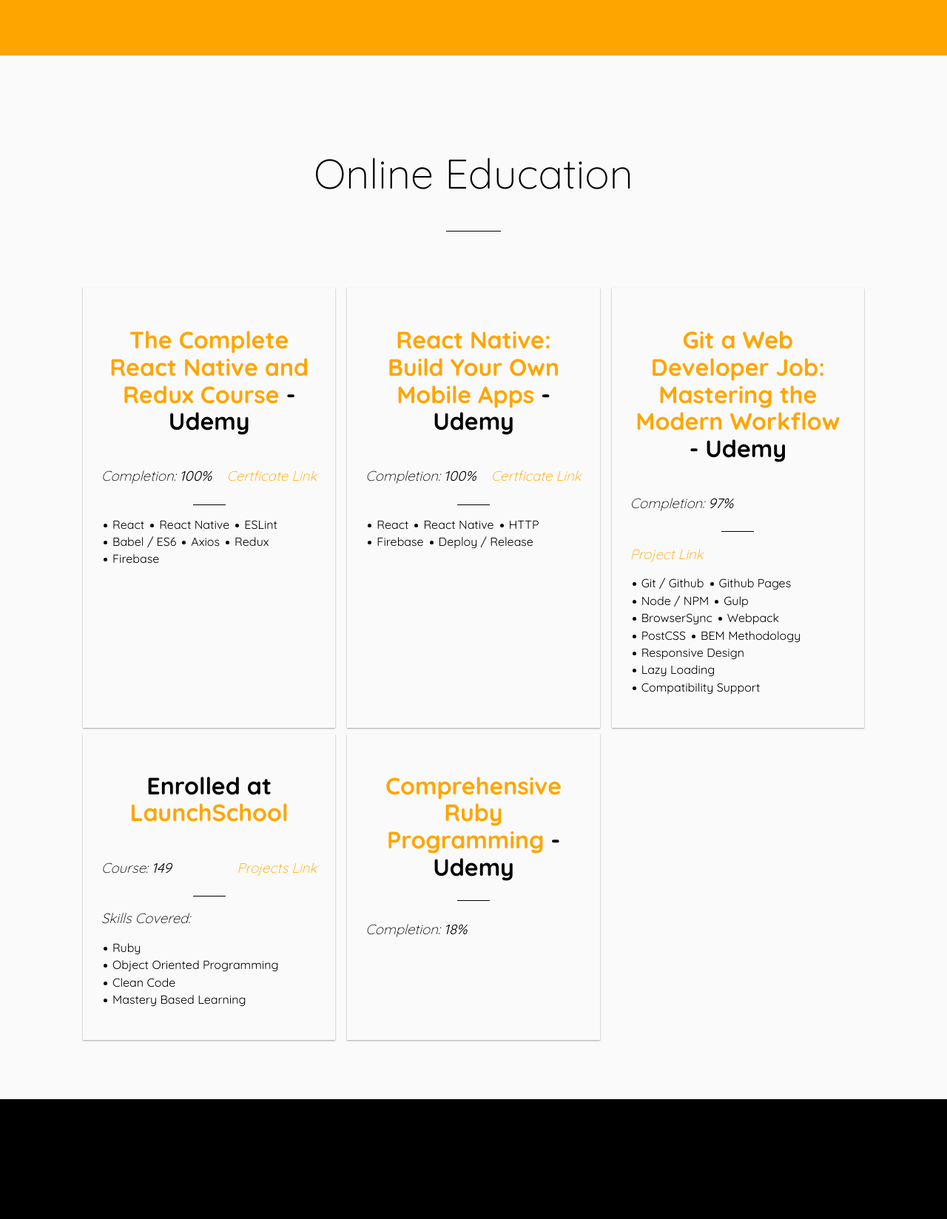
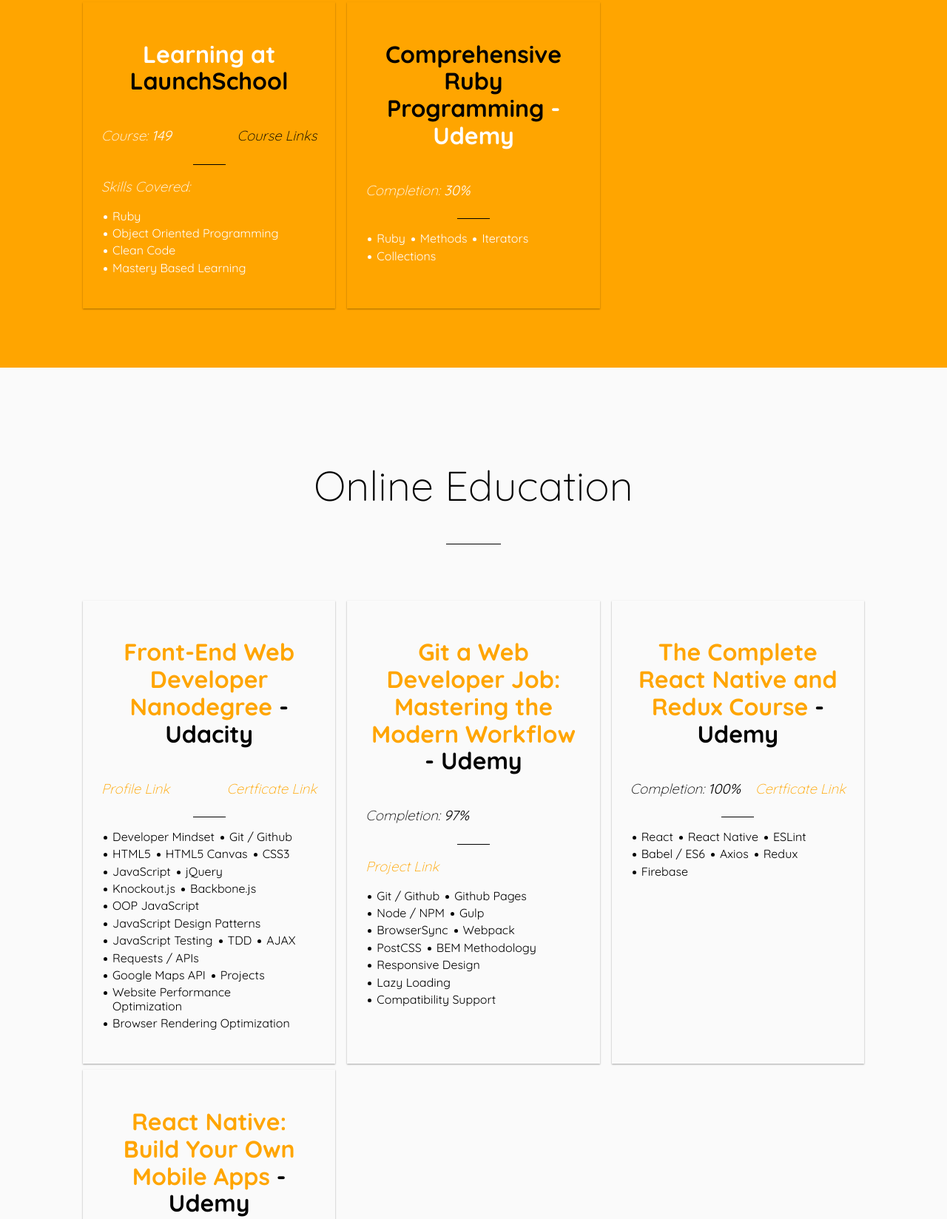
Before and after one commit to coltonehrman/personal-resume, a website built with webpack: page app/index.html in a window 1280 px wide. Shown: the part 1612-3260 px from the top of the page at 74% size. Before the commit the page ends 3098 px from the top, so only its background shows below. Built offline with nearby package versions, Linux system fonts and the light colour scheme.

Commit message:
Moved some sections around and added udacity

```diff
--- a/app/index.html
+++ b/app/index.html
@@ -28,6 +28,7 @@
       <div class="wrapper">
         <h2 class="section__heading">What I Am Currently Doing</h2>
         <hr class="hr hr--white hr--b-margin-large">
+
         <div class="row">
           <div class="col-sm-6 col-md-4">
             <div class="card card--bg-orange">
@@ -76,6 +77,52 @@
             </div>
           </div>
         </div>
+
+        <hr class="hr--hidden">
+
+        <div class="row">
+          <div class="col-sm-6 col-md-4">
+            <div class="card card--bg-orange">
+              <h2 class="card__title">Learning at <a href="http://launchschool.com" target="_blank">LaunchSchool</a></h2>
+              <div class="card__points">
+                <h3 class="card__subtitle">Course: <strong>149</strong></h3>
+                <h3 class="card__subtitle"><a href="https://github.com/coltonehrman/launch-school" target="_blank">Course Links</a></h3>
+              </div>
+
+              <hr class="hr hr--black hr--thin hr--wider">
+
+              <h3 class="card__subtitle">Skills Covered:</h3>
+
+              <ul class="card__list">
+                <li><span>Ruby</span></li>
+                <li><span>Object Oriented Programming</span></li>
+                <li><span>Clean Code</span></li>
+                <li><span>Mastery Based Learning</span></li>
+              </ul>
+            </div>
+          </div>
+
+          <div class="col-sm-6 col-md-4">
+            <div class="card card--bg-orange">
+              <h2 class="card__title"><a href="https://www.udemy.com/comprehensive-ruby-programming-tutorial/" target="_blank">Comprehensive Ruby Programming</a> - Udemy</h2>
+
+              <div class="card__points">
+                <h3 class="card__subtitle">Completion: <strong>30%</strong></h3>
+                <!-- <h3 class="card__subtitle"><a class="orange" href="https://www.udemy.com/certificate/UC-LXOTZHT1/" target="_blank">Certficate Link</a></h3> -->
+              </div>
+
+              <hr class="hr hr--black hr--thin hr--wider">
+
+              <ul class="card__list">
+                <li><span>Ruby</span></li>
+                <li><span>Methods</span></li>
+                <li><span>Iterators</span></li>
+                <li><span>Collections</span></li>
+              </ul>
+            </div>
+          </div>
+        </div>
+
       </div>
     </section>
 
@@ -87,42 +134,34 @@
         <div class="row">
           <div class="col-sm-6 col-md-4">
             <div class="card">
-              <h2 class="card__title"><a class="orange" href="https://www.udemy.com/the-complete-react-native-and-redux-course/" target="_blank">The Complete React Native and Redux Course</a> - Udemy</h2>
+              <h2 class="card__title"><a class="orange" href="https://www.udacity.com/course/front-end-web-developer-nanodegree--nd001" target="_blank">Front-End Web Developer Nanodegree</a> - Udacity</h2>
               <div class="card__points">
-                <h3 class="card__subtitle">Completion: <strong>100%</strong></h3>
-                <h3 class="card__subtitle"><a class="orange" href="https://www.udemy.com/certificate/UC-6DR8P2LW/" target="_blank">Certficate Link</a></h3>
+                <h3 class="card__subtitle"><a class="orange" href="https://profiles.udacity.com/u/coltonehrman1" target="_blank">Profile Link</a></h3>
+                <h3 class="card__subtitle"><a class="orange" href="/assets/files/nd-grad-cert.pdf" target="_blank">Certficate Link</a></h3>
               </div>
 
               <hr class="hr hr--black hr--thin hr--wider">
 
               <ul class="card__list">
-                <li><span>React</span></li>
-                <li><span>React Native</span></li>
-                <li><span>ESLint</span></li>
-                <li><span>Babel / ES6</span></li>
-                <li><span>Axios</span></li>
-                <li><span>Redux</span></li>
-                <li><span>Firebase</span></li>
-              </ul>
-            </div>
-          </div>
-
-          <div class="col-sm-6 col-md-4">
-            <div class="card">
-              <h2 class="card__title"><a class="orange" href="https://www.udemy.com/react-native-build-your-own-mobile-apps/" target="_blank">React Native: Build Your Own Mobile Apps</a> - Udemy</h2>
-              <div class="card__points">
-                <h3 class="card__subtitle">Completion: <strong>100%</strong></h3>
-                <h3 class="card__subtitle"><a class="orange" href="https://www.udemy.com/certificate/UC-LXOTZHT1/" target="_blank">Certficate Link</a></h3>
-              </div>
-
-              <hr class="hr hr--black hr--thin hr--wider">
-
-              <ul class="card__list">
-                <li><span>React</span></li>
-                <li><span>React Native</span></li>
-                <li><span>HTTP</span></li>
-                <li><span>Firebase</span></li>
-                <li><span>Deploy / Release</span></li>
+                <li><span>Developer Mindset</span></li>
+                <li><span>Git / Github</span></li>
+                <li><span>HTML5</span></li>
+                <li><span>HTML5 Canvas</span></li>
+                <li><span>CSS3</span></li>
+                <li><span>JavaScript</span></li>
+                <li><span>jQuery</span></li>
+                <li><span>Knockout.js</span></li>
+                <li><span>Backbone.js</span></li>
+                <li><span>OOP JavaScript</span></li>
+                <li><span>JavaScript Design Patterns</span></li>
+                <li><span>JavaScript Testing</span></li>
+                <li><span>TDD</span></li>
+                <li><span>AJAX</span></li>
+                <li><span>Requests / APIs</span></li>
+                <li><span>Google Maps API</span></li>
+                <li><span>Projects</span></li>
+                <li><span>Website Performance Optimization</span></li>
+                <li><span>Browser Rendering Optimization</span></li>
               </ul>
             </div>
           </div>
@@ -153,6 +192,28 @@
               </ul>
             </div>
           </div>
+
+          <div class="col-sm-6 col-md-4">
+            <div class="card">
+              <h2 class="card__title"><a class="orange" href="https://www.udemy.com/the-complete-react-native-and-redux-course/" target="_blank">The Complete React Native and Redux Course</a> - Udemy</h2>
+              <div class="card__points">
+                <h3 class="card__subtitle">Completion: <strong>100%</strong></h3>
+                <h3 class="card__subtitle"><a class="orange" href="https://www.udemy.com/certificate/UC-6DR8P2LW/" target="_blank">Certficate Link</a></h3>
+              </div>
+
+              <hr class="hr hr--black hr--thin hr--wider">
+
+              <ul class="card__list">
+                <li><span>React</span></li>
+                <li><span>React Native</span></li>
+                <li><span>ESLint</span></li>
+                <li><span>Babel / ES6</span></li>
+                <li><span>Axios</span></li>
+                <li><span>Redux</span></li>
+                <li><span>Firebase</span></li>
+              </ul>
+            </div>
+          </div>
         </div>
 
         <hr class="hr--hidden">
@@ -160,35 +221,21 @@
         <div class="row">
           <div class="col-sm-6 col-md-4">
             <div class="card">
-              <h2 class="card__title">Enrolled at <a class="orange" href="http://launchschool.com" target="_blank">LaunchSchool</a></h2>
+              <h2 class="card__title"><a class="orange" href="https://www.udemy.com/react-native-build-your-own-mobile-apps/" target="_blank">React Native: Build Your Own Mobile Apps</a> - Udemy</h2>
               <div class="card__points">
-                <h3 class="card__subtitle">Course: <strong>149</strong></h3>
-                <h3 class="card__subtitle"><a class="orange" href="https://github.com/coltonehrman/launch-school" target="_blank">Projects Link</a></h3>
+                <h3 class="card__subtitle">Completion: <strong>100%</strong></h3>
+                <h3 class="card__subtitle"><a class="orange" href="https://www.udemy.com/certificate/UC-LXOTZHT1/" target="_blank">Certficate Link</a></h3>
               </div>
 
               <hr class="hr hr--black hr--thin hr--wider">
 
-              <h3 class="card__subtitle">Skills Covered:</h3>
-
               <ul class="card__list">
-                <li><span>Ruby</span></li>
-                <li><span>Object Oriented Programming</span></li>
-                <li><span>Clean Code</span></li>
-                <li><span>Mastery Based Learning</span></li>
+                <li><span>React</span></li>
+                <li><span>React Native</span></li>
+                <li><span>HTTP</span></li>
+                <li><span>Firebase</span></li>
+                <li><span>Deploy / Release</span></li>
               </ul>
-            </div>
-          </div>
-
-          <div class="col-sm-6 col-md-4">
-            <div class="card">
-              <h2 class="card__title"><a class="orange" href="https://www.udemy.com/comprehensive-ruby-programming-tutorial/" target="_blank">Comprehensive Ruby Programming</a> - Udemy</h2>
-
-              <hr class="hr hr--black hr--thin hr--wider">
-
-              <div class="card__points">
-                <h3 class="card__subtitle">Completion: <strong>18%</strong></h3>
-                <!-- <h3 class="card__subtitle"><a class="orange" href="https://www.udemy.com/certificate/UC-LXOTZHT1/" target="_blank">Certficate Link</a></h3> -->
-              </div>
             </div>
           </div>
         </div>
```
Also changed, not shown: docs/index.html (+99 -52 lines), 1 other file.
